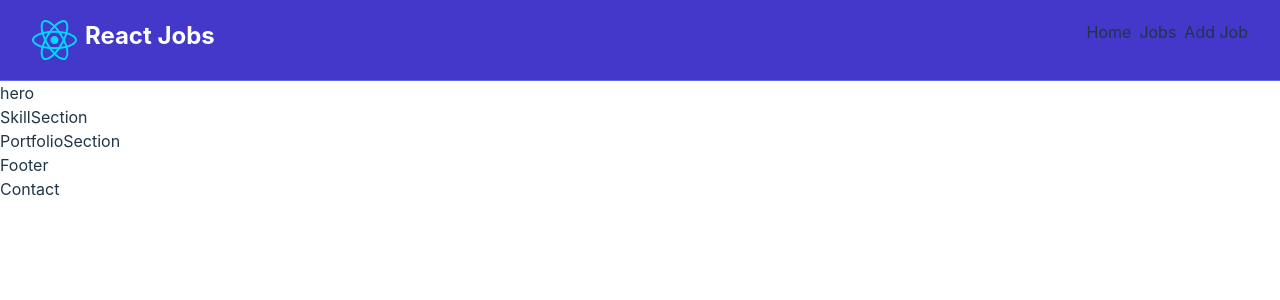
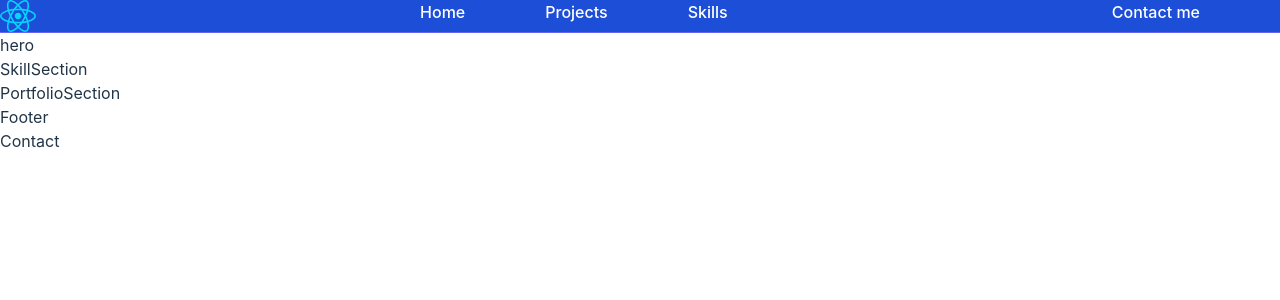
Before and after one commit to RamadaniRei/Portfolio, a React (Vite) app: page / in a window 1280 px wide. Shown: the top 300 px of the page. Built offline with nearby package versions, Linux system fonts and the light colour scheme.

Commit message:
Feature/Navbar Creation

```diff
--- a/src/components/Navbar.jsx
+++ b/src/components/Navbar.jsx
@@ -2,22 +2,24 @@ import React from "react";
 import logo from "../assets/react.svg";
 const Navbar = () => {
   return (
-    <nav className="bg-indigo-700 border-b border-indigo-500">
-      <div className="mx-auto max-w-7xl px-2 sm:px-6 lg:px-8">
-        <div className="flex h-20 items-center justify-between">
-          <div className="flex flex-1 items-center justify-center md:items-stretch md:justify-start">
-            <img className="h-10 w-auto" src={logo} alt="React Jobs" />
-            <span className="hidden md:block text-white text-2xl font-bold ml-2">
-              React Jobs
-            </span>
-            <div className="md:ml-auto">
-              <div className="flex space-x-2">
-                <div>Home</div>
-                <div>Jobs</div>
-                <div>Add Job</div>
-              </div>
-            </div>
+    <nav className="bg-blue-700 border-b border-indigo-500 pr-20">
+      <div className="flex justify-between">
+        <div>
+          <img src={logo} alt="logo" />
+        </div>
+        <div className="flex gap-20">
+          <div className="text-white decoration-white">
+            <a href="#">Home</a>
           </div>
+          <div>
+            <a href="#">Projects</a>
+          </div>
+          <div>
+            <a href="#">Skills</a>
+          </div>
+        </div>
+        <div>
+          <a href="#">Contact me</a>
         </div>
       </div>
     </nav>
--- a/src/index.css
+++ b/src/index.css
@@ -1,6 +1,7 @@
 @tailwind base;
 @tailwind components;
 @tailwind utilities;
+@tailwind variants;
 
 :root {
   font-family: Inter, system-ui, Avenir, Helvetica, Arial, sans-serif;
@@ -19,11 +20,11 @@
 
 a {
   font-weight: 500;
-  color: #646cff;
+  color: white;
   text-decoration: inherit;
 }
 a:hover {
-  color: #535bf2;
+  color: grey;
 }
 
 @media (prefers-color-scheme: light) {
```
Also changed, not shown: src/assets/Profile.jpg (added).
